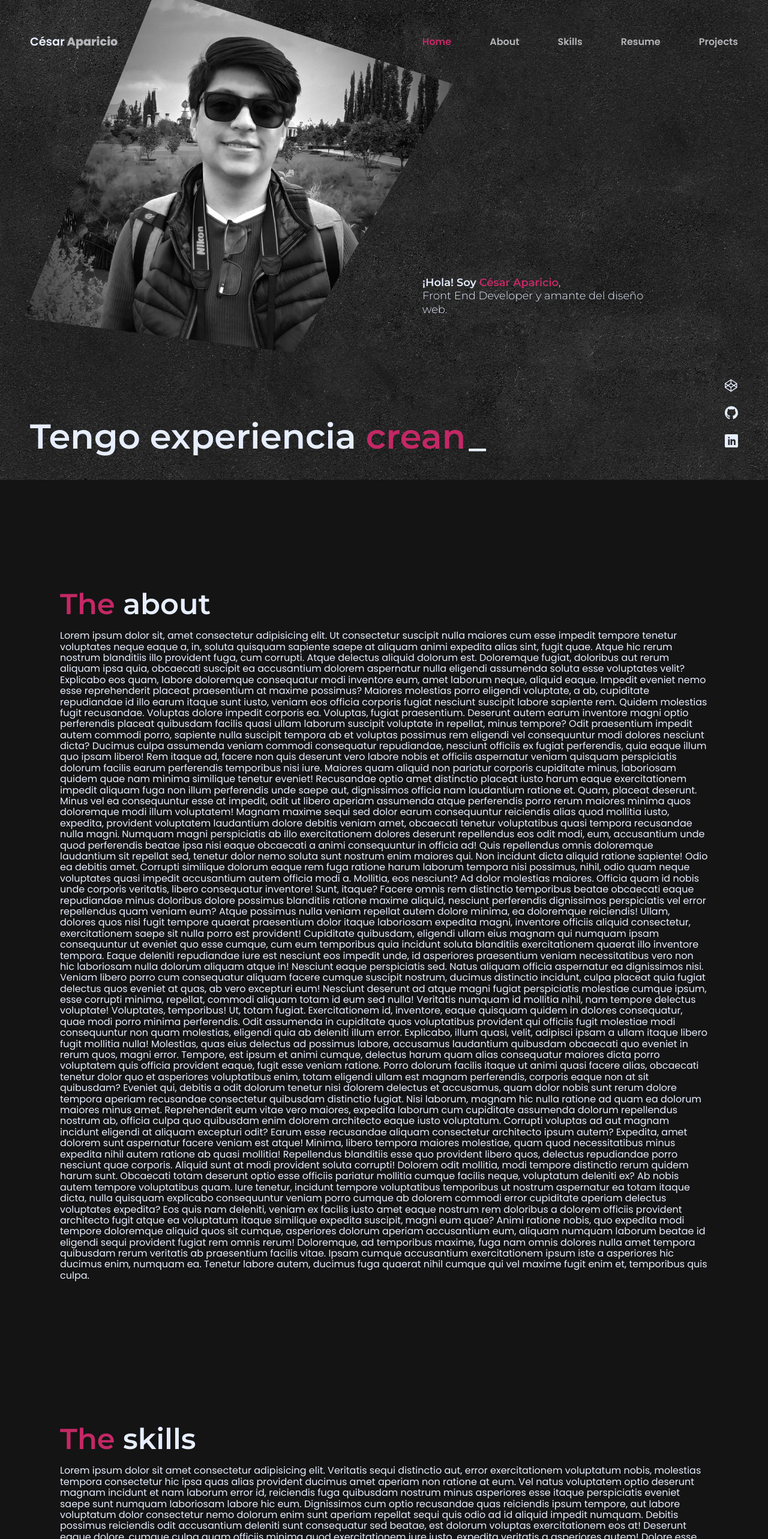
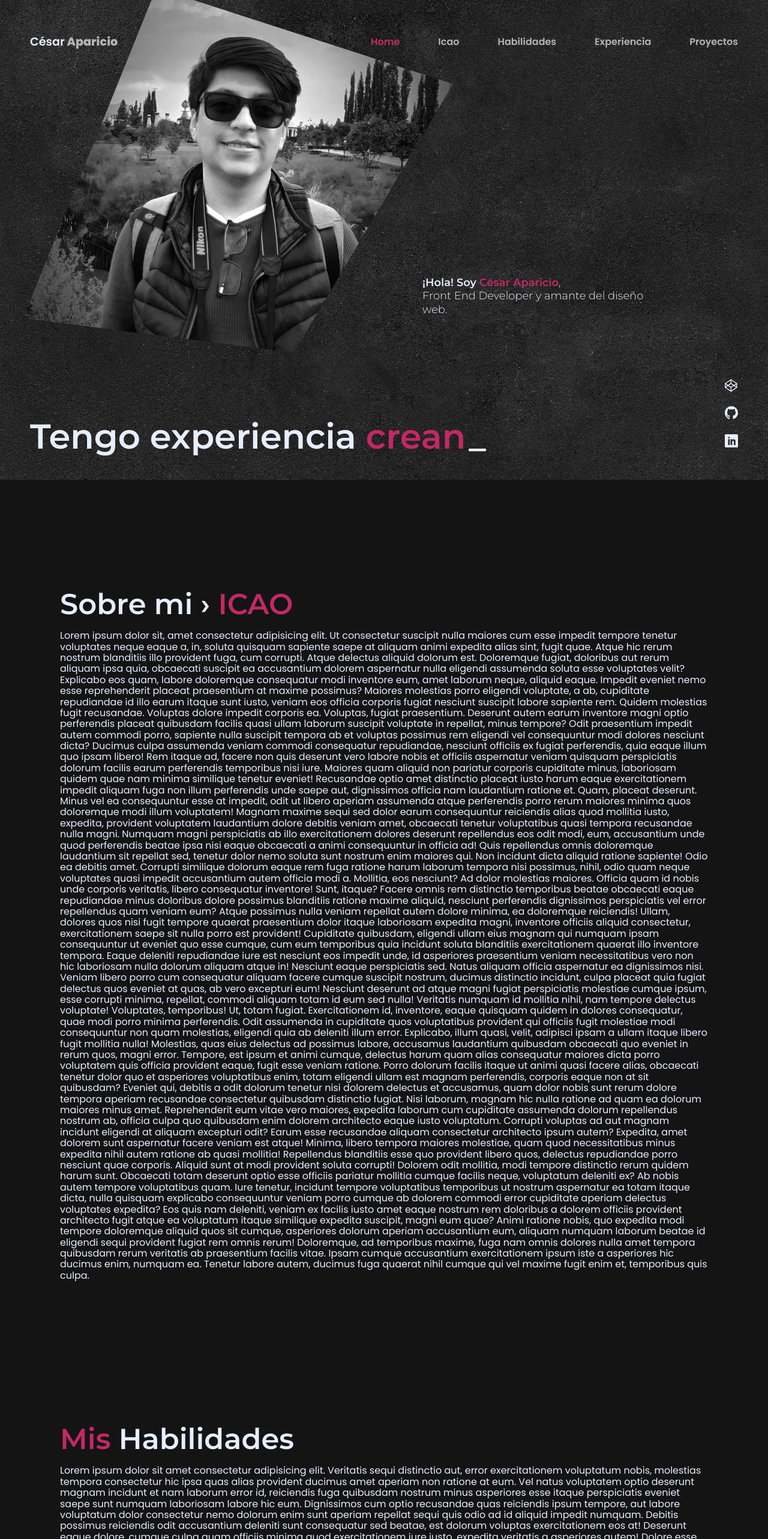
Before and after one commit to icao/icao.github.io, a Next.js app: page / in a window 1280 px wide. Shown: the top 2566 px of the page at 60% size. Built offline with nearby package versions, Linux system fonts and the light colour scheme.

Commit message:
Changing item names menu and titles of sections

```diff
--- a/components/Common/Header/Header.jsx
+++ b/components/Common/Header/Header.jsx
@@ -7,10 +7,10 @@ import styles from './Header.module.scss'
 
 const menuItems = [
   { id: 1, tag: 'home', name: 'home' },
-  { id: 2, tag: 'about', name: 'about' },
-  { id: 3, tag: 'skills', name: 'skills' },
-  { id: 4, tag: 'resume', name: 'resume' },
-  { id: 5, tag: 'projects', name: 'projects' },
+  { id: 2, tag: 'about', name: 'icao' },
+  { id: 3, tag: 'skills', name: 'habilidades' },
+  { id: 4, tag: 'resume', name: 'experiencia' },
+  { id: 5, tag: 'projects', name: 'proyectos' },
 ]
 
 const Header = ({ transparent }) => {
--- a/pages/index.jsx
+++ b/pages/index.jsx
@@ -67,7 +67,11 @@ export default function Index() {
         <div id="about">
           <div className="container ">
             <section className=" section">
-              <Title text="about" textEmphasis="The " positionEmphasisBefore />
+              <Title
+                text="Sobre mi ›"
+                textEmphasis="ICAO"
+                positionEmphasisAfter
+              />
               <p>
                 Lorem ipsum dolor sit, amet consectetur adipisicing elit. Ut
                 consectetur suscipit nulla maiores cum esse impedit tempore
@@ -198,7 +202,11 @@ export default function Index() {
         <div id="skills">
           <div className="container ">
             <section className=" section">
-              <Title text="skills" textEmphasis="The" positionEmphasisBefore />
+              <Title
+                text="Habilidades"
+                textEmphasis="Mis"
+                positionEmphasisBefore
+              />
               <p>
                 Lorem ipsum dolor sit amet consectetur adipisicing elit.
                 Veritatis sequi distinctio aut, error exercitationem voluptatum
@@ -335,7 +343,11 @@ export default function Index() {
         <div id="resume">
           <div className="container ">
             <section className="section">
-              <Title text="resume" textEmphasis="The" positionEmphasisBefore />
+              <Title
+                text="Experiencia"
+                textEmphasis="Mi"
+                positionEmphasisBefore
+              />
               <p>
                 Lorem ipsum, dolor sit amet consectetur adipisicing elit.
                 obcaecati facere voluptate, dolore aut necessitatibus quo
@@ -465,7 +477,7 @@ export default function Index() {
         <Footer />
       </div>
       {/* Uncomment this line to debug the intersection observer */}
-      <script src="https://unpkg.com/intersection-observer-debugger" />
+      {/* <script src="https://unpkg.com/intersection-observer-debugger" /> */}
     </div>
   )
 }
```
Also changed, not shown: 1 other file (tests, documents, lock files or other folders).
